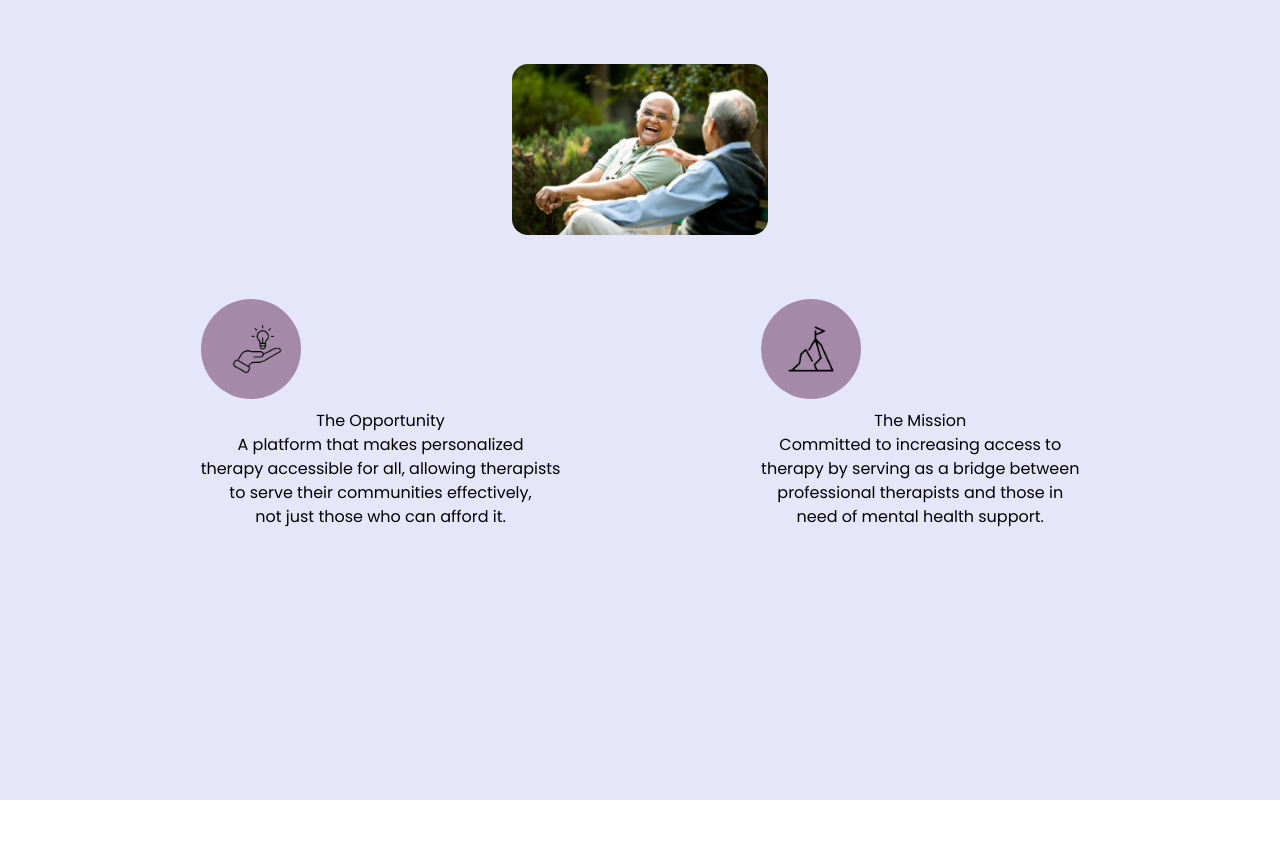
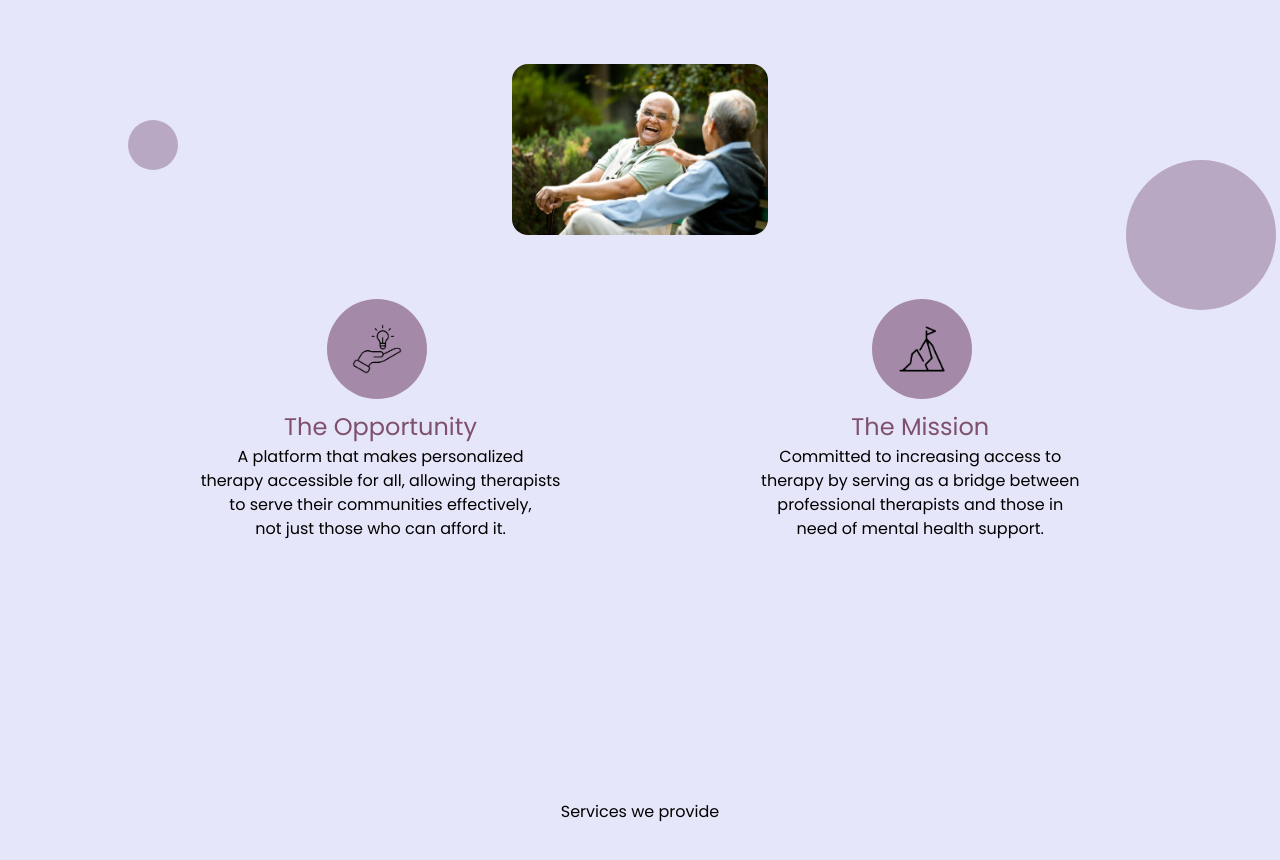
Before and after one commit to HuzefaDohadwala/MERN_Serenity, a React (Create React App) app in the folder my-app/: page /about in a window 1280 px wide. Shown: the part 640-1500 px from the top of the page. Before the commit the page ends 1440 px from the top, so only its background shows below. Built offline with nearby package versions, Linux system fonts and the light colour scheme.

Commit message:
about 2 final

```diff
--- a/my-app/src/components/About.jsx
+++ b/my-app/src/components/About.jsx
@@ -3,6 +3,7 @@ import Navbar from "./Navbar";
 import "./About.css";
 import About1 from "./About1";
 import About2 from "./About2";
+import About3 from "./About3";
 
 const About = () => {
   return (
@@ -10,6 +11,7 @@ const About = () => {
       <Navbar></Navbar>
       <About1 />
       <About2 />
+      <About3 />
     </>
   );
 };
--- a/my-app/src/components/About1.css
+++ b/my-app/src/components/About1.css
@@ -30,6 +30,6 @@
   left: 50%;
   transform: translate(-50%, 0);
   z-index: 1;
-  color: #7e506c;
+  color: black;
   font-size: 0.9em;
 }
--- a/my-app/src/components/About2.css
+++ b/my-app/src/components/About2.css
@@ -31,27 +31,28 @@
 }
 
 .icon_cell {
+  position: relative;
   background-color: #a48aa8; /* Circular background color */
   border-radius: 50%; /* Makes it circular */
   padding: 20px; /* Padding around the image */
   width: 100px; /* Fixed width */
   height: 100px; /* Fixed height */
-  display: flex;
-  justify-content: center;
-  align-items: center;
+  left: 35%;
 }
 
 .about2_icon {
+  position: absolute; /* Set to absolute */
+  top: 50%; /* Center vertically */
+  left: 50%; /* Center horizontally */
+  transform: translate(-50%, -50%);
   width: 50px; /* Set the width you desire */
   height: 50px; /* Set the height you desire */
-}
-
-.about2_oppIcon {
-  margin-left: 20%;
+  margin: 0 auto; /* Center the image horizontally */
 }
 
 .about2_bottomTitle {
-  font-size: 1em;
+  font-size: 1.5em;
+  color: #7e506c;
   text-align: center;
   margin-top: 10px;
 }
--- a/my-app/src/components/About2.jsx
+++ b/my-app/src/components/About2.jsx
@@ -7,6 +7,8 @@ import opportunity from "./opportunity.png";
 const About2 = () => {
   return (
     <div className="About2_container">
+      <div className="circle_adi circle1_adi"></div>
+      <div className="circle_adi circle2_adi"></div>
       <div className="about2_contImg">
         <div className="about2Img_container">
           <img src={About2Img} alt="logo" className="rounded-2xl about2_img" />
--- /dev/null
+++ b/my-app/src/components/About3.css
@@ -0,0 +1,13 @@
+* {
+  margin: 0;
+  padding: 0;
+  text-decoration: none;
+}
+
+.about3_container {
+  background-color: #e6e6fa;
+  height: 100vh;
+  width: 100%;
+  position: relative;
+  overflow: hidden;
+}
--- /dev/null
+++ b/my-app/src/components/About3.jsx
@@ -0,0 +1,12 @@
+import React from "react";
+import "./About3.css";
+
+const About3 = () => {
+  return (
+    <div className="about3_container">
+      <h1 className="about3_title">Services we provide</h1>
+    </div>
+  );
+};
+
+export default About3;
--- a/my-app/src/components/Home3.css
+++ b/my-app/src/components/Home3.css
@@ -121,8 +121,7 @@
   flex-direction: column;
   align-items: flex-start;
   justify-content: center;
-  width: 33%;
-  padding-left: 10%;
+  width: 36%;
 }
 
 .rightFlex_home3 {
--- a/my-app/src/components/Home3.jsx
+++ b/my-app/src/components/Home3.jsx
@@ -1,6 +1,6 @@
 import React from "react";
 import "./Home3.css";
-import Mpr3 from "../components/Mpr3.jpg";
+import Mpr3 from "./Mpr3.jpg";
 
 const Home3 = () => {
   return (
```
